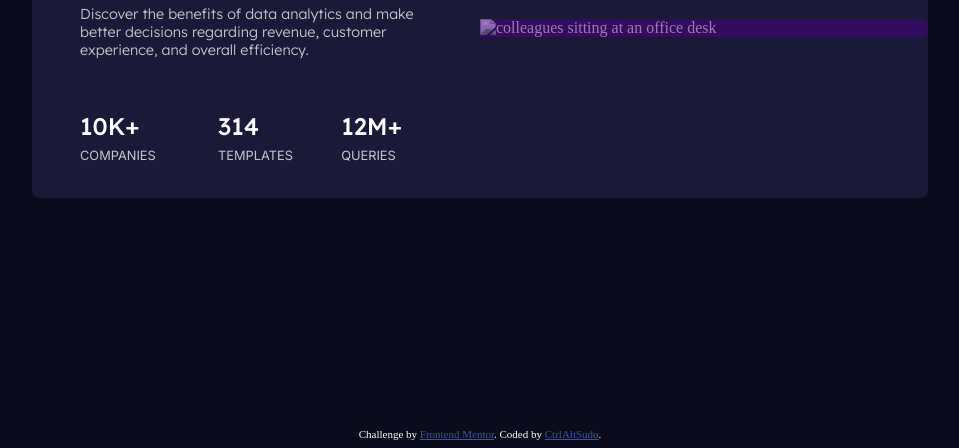
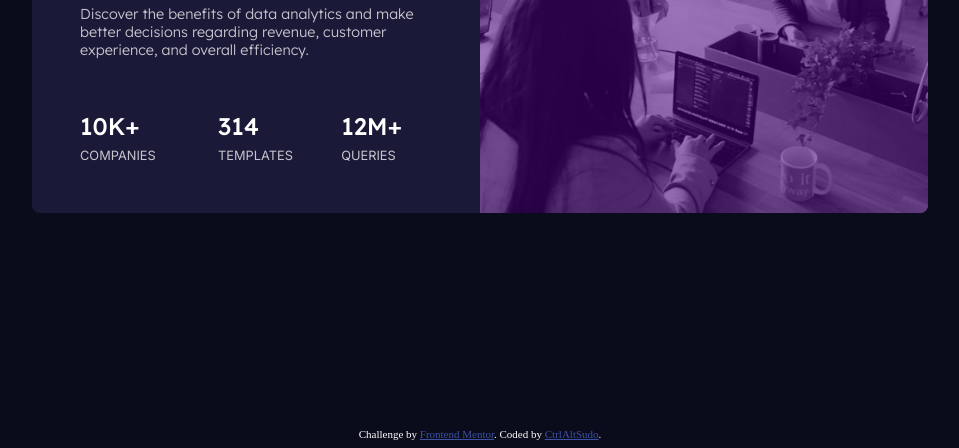
Before and after one commit to CtrlAltSudo/Stats-preview-card-component, a plain HTML site: page index.html in a window 1280 px wide. Shown: the part 380-828 px from the top of the page, without its empty margins (160-1119 px from the left). Drawn offline with Linux system fonts and the light colour scheme; the site is published under a folder, as on GitHub Pages, so addresses that start at the root find nothing.

Commit message:
fixing images for github

```diff
--- a/index.html
+++ b/index.html
@@ -33,9 +33,9 @@
 </div>
 <div id="imgContainer">
   <div class="overlay-color"></div>
-<img class="desktopImg" src="/images/image-header-desktop.jpg"
+<img class="desktopImg" src="./images/image-header-desktop.jpg"
 alt="colleagues sitting at an office desk" srcset="">
-<img class="mobileImg" src="/images/image-header-mobile.jpg" alt="colleagues sitting at an office desk">
+<img class="mobileImg" src="./images/image-header-mobile.jpg" alt="colleagues sitting at an office desk">
 
 </div>
 </main>
```
